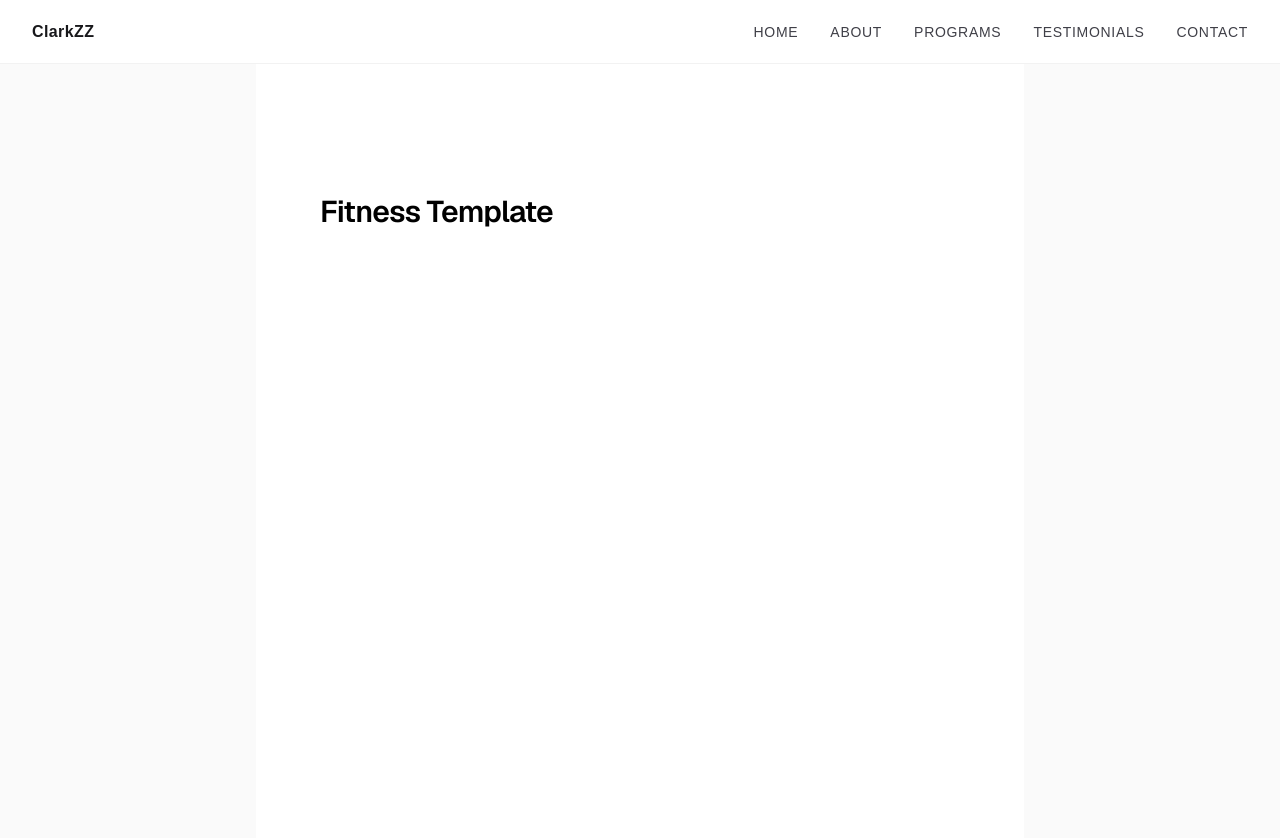
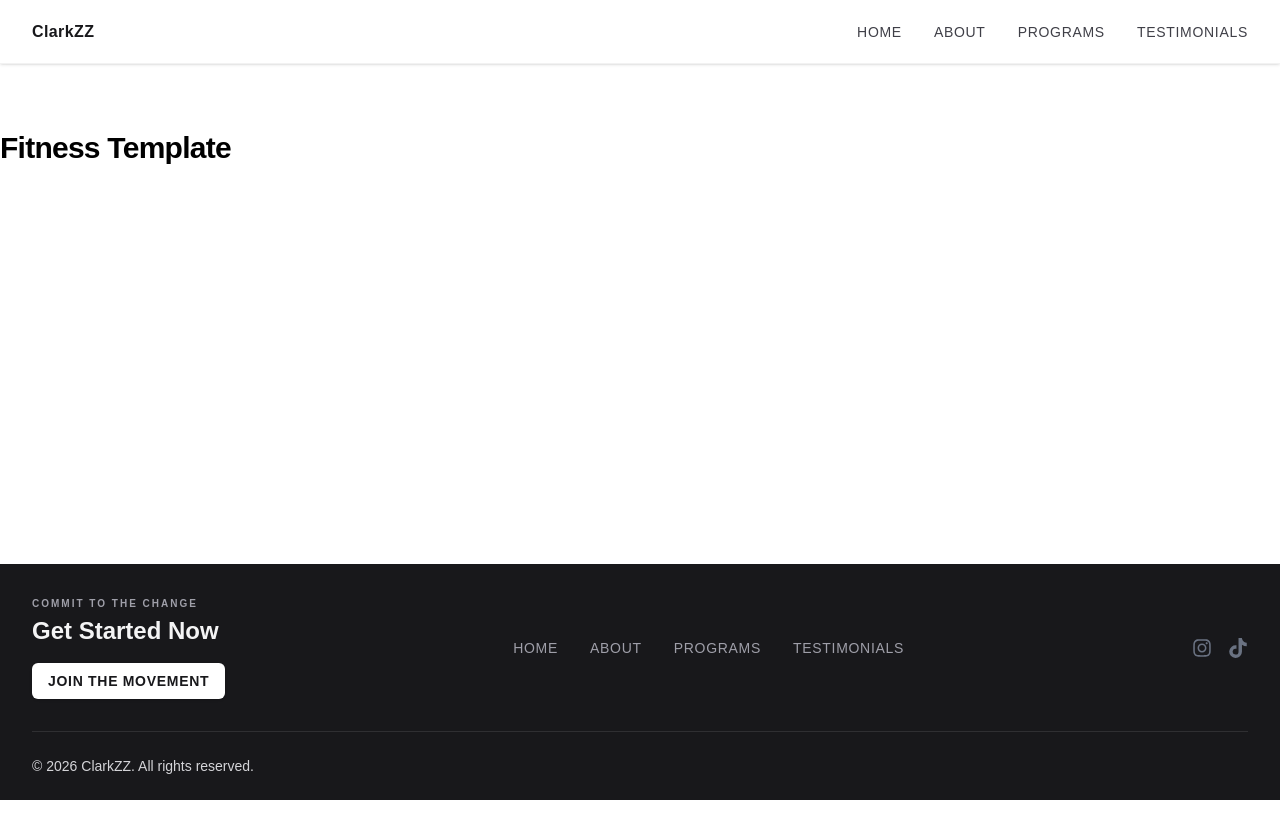
Before and after one commit to alejandro-cartagena/fitness-template, a Next.js app: page / in a window 1280 px wide. Shown: the top 838 px of the page. After the commit the page ends 800 px from the top, so only its background shows below. Built offline with nearby package versions, Linux system fonts and the light colour scheme.

Commit message:
Added Footer and new config items

```diff
--- a/app/layout.tsx
+++ b/app/layout.tsx
@@ -1,5 +1,6 @@
 import type { Metadata } from "next";
-import  Navbar from "../components/layout/Navbar";
+import Navbar from "../components/layout/Navbar";
+import Footer from "../components/layout/Footer";
 import { Geist, Geist_Mono } from "next/font/google";
 import "./globals.css";
 
@@ -25,11 +26,10 @@ export default function RootLayout({
 }>) {
   return (
     <html lang="en">
-      <body
-        className={`${geistSans.variable} ${geistMono.variable} antialiased`}
-      >
+      <body className={`${geistSans.variable} ${geistMono.variable} antialiased min-h-screen flex flex-col`}>
         <Navbar />
-        <div className="pt-16">{children}</div>
+        <main className="flex-1 pt-16">{children}</main>
+        <Footer />
       </body>
     </html>
   );
--- a/app/page.tsx
+++ b/app/page.tsx
@@ -2,15 +2,11 @@ import Image from "next/image";
 
 export default function Home() {
   return (
-    <div className="flex min-h-screen items-center justify-center bg-zinc-50 font-sans dark:bg-black">
-      <main className="flex min-h-screen w-full max-w-3xl flex-col items-center justify-between py-32 px-16 bg-white dark:bg-black sm:items-start">
-        <div className="flex flex-col items-center gap-6 text-center sm:items-start sm:text-left">
+    <div>
+      <main>
           <h1 className="max-w-xs text-3xl font-semibold leading-10 tracking-tight text-black dark:text-zinc-50">
             Fitness Template
           </h1>
-
-        </div>
-
       </main>
     </div>
   );
--- /dev/null
+++ b/components/layout/Footer.tsx
@@ -0,0 +1,62 @@
+import Link from "next/link";
+import { siteConfig } from "@/config/site";
+import SocialIcons from "@/components/ui/SocialIcons";
+import { navigation } from "@/config/navigation";
+
+export default function Footer() {
+  const year = new Date().getFullYear();
+
+  return (
+    <footer className="bg-zinc-900 text-zinc-300">
+      <div className="mx-auto max-w-7xl px-4 sm:px-6 lg:px-8">
+        {/* Top section: CTA on left, socials on right */}
+        <div className="flex flex-col items-start justify-between gap-6 py-8 sm:flex-row sm:items-center sm:gap-8">
+          <div className="max-w-xl text-center md:text-left mx-auto md:mx-0">
+            <p className="text-[10px] font-semibold uppercase tracking-[0.2em] text-zinc-400">
+                Commit to the Change
+            </p>
+            <h3 className="mt-1 text-xl font-semibold text-zinc-100 sm:text-2xl">
+                Get Started Now
+            </h3>
+            <div className="mt-4">
+              <Link
+                href="/#contact"
+                className="tracking-wider uppercase inline-flex items-center justify-center rounded-md bg-white px-4 py-2 text-sm font-semibold text-zinc-900 shadow-sm transition hover:bg-zinc-100 active:scale-95"
+                aria-label="Join my team"
+              >
+                Join the Movement
+              </Link>
+            </div>
+          </div>
+
+          {/* Divider */}
+          <div className="sm:hidden h-px w-full bg-white/10" />
+
+          <div className="flex md:flex-row flex-col md:gap-8 gap-4 text-center md:text-left mx-auto md:mx-0">
+            {navigation.map((item) => (
+              <Link key={item.href} href={item.href} className="text-sm uppercase tracking-wider text-zinc-400 transition-colors hover:text-zinc-100">
+                {item.label}
+              </Link>
+            ))}
+          </div>
+
+          <div className="w-full sm:w-auto md:mt-0 mt-4">
+            <div className="flex items-center justify-center md:justify-end">
+              <SocialIcons />
+            </div>
+          </div>
+        </div>
+
+        {/* Divider */}
+        <div className="h-px w-full bg-white/10" />
+
+        {/* Bottom section: Copyright */}
+        <div className="flex items-center justify-between py-6">
+          <p className="text-xs sm:text-sm text-center md:text-left mx-auto md:mx-0">
+            © {year} {siteConfig?.name ?? "Your Company"}. All rights reserved.
+          </p>
+        </div>
+      </div>
+    </footer>
+  );
+}
--- a/components/layout/Navbar.tsx
+++ b/components/layout/Navbar.tsx
@@ -32,7 +32,7 @@ export default function Navbar() {
 
   return (
     <>
-      <nav className="fixed inset-x-0 top-0 z-50 h-16 border-b border-black/5 bg-white/80 backdrop-blur supports-[backdrop-filter]:bg-white/60">
+      <nav className="inset-x-0 top-0 z-50 h-16 border-b border-black/5 bg-white/80 backdrop-blur supports-[backdrop-filter]:bg-white/60 shadow-sm">
         <div className="mx-auto flex h-full w-full max-w-7xl items-center justify-between px-4 sm:px-6 lg:px-8">
           {/* Brand */}
           <Link
--- /dev/null
+++ b/components/ui/SocialIcons.tsx
@@ -0,0 +1,35 @@
+import { FaInstagram, FaTiktok } from "react-icons/fa";
+import type { IconType } from "react-icons";
+import type { SocialPlatform } from "@/types/social";
+import { socials } from "@/config/socials";
+
+// Only map icons we support; others will be ignored gracefully
+const iconMap: Partial<Record<SocialPlatform, IconType>> = {
+  instagram: FaInstagram,
+  tiktok: FaTiktok,
+};
+
+export default function SocialIcons() {
+  return (
+    <div className="flex gap-4">
+      {socials.map((social) => {
+        const Icon = iconMap[social.platform];
+
+        if (!Icon) return null;
+
+        return (
+          <a
+            key={social.platform}
+            href={social.url}
+            target="_blank"
+            rel="noopener noreferrer"
+            className="text-gray-500 transition hover:text-zinc-100"
+            aria-label={social.platform}
+          >
+            <Icon size={20} />
+          </a>
+        );
+      })}
+    </div>
+  );
+}
--- a/config/navigation.ts
+++ b/config/navigation.ts
@@ -3,5 +3,4 @@ export const navigation = [
     { label: "About", href: "/#about" },
     { label: "Programs", href: "/#programs" },
     { label: "Testimonials", href: "/#testimonials" },
-    { label: "Contact", href: "/#contact" },
   ];
--- /dev/null
+++ b/config/socials.ts
@@ -0,0 +1,12 @@
+import type { SocialLink } from "@/types/social";
+
+export const socials: SocialLink[] = [
+    {
+      platform: "instagram",
+      url: "https://instagram.com/clarkchrm",
+    },
+    {
+      platform: "tiktok",
+      url: "https://tiktok.com/@clarkcharm",
+    },
+  ];
--- /dev/null
+++ b/config/sponsors.ts
@@ -0,0 +1,10 @@
+export const sponsors = [
+    {
+      name: "HTLT",
+      logo: "/images/sponsors/htlt.png",
+      url: "https://l.instagram.com/?u=https%3A%2F%2Fwww.htltsupps.com%2F%3Fsca_ref%3D6874211.labC5JgeUXl%26utm_source%3Dig%26utm_medium%3Dsocial%26utm_content%3Dlink_in_bio%26fbclid%3DPAZXh0bgNhZW0CMTEAc3J0YwZhcHBfaWQMMjU2MjgxMDQwNTU4AAGngBTF3a3hQi9vbbmOOer6Ex5lSK1WawMWys2J_f0vvQfrA_nls97uO5ou_FQ_aem_L4EiIN-qb8jI92DYR90N0Q&e=AT0EK5NzkPNmjgNxkCeRWJjJLmS7STXggbhH_SP7oP4H242mIwzpbf0eviH4axnE-rnwsdcaLVsWuSRpPNadGcdHH4da1bkNtoKIAdfQNw",
+      code: "CLARK",
+      description: "Use code ELITE10 for 10% off",
+    },
+
+  ];
--- a/package.json
+++ b/package.json
@@ -12,7 +12,8 @@
     "next": "16.1.6",
     "postcss": "^8.5.6",
     "react": "19.2.3",
-    "react-dom": "19.2.3"
+    "react-dom": "19.2.3",
+    "react-icons": "^5.5.0"
   },
   "devDependencies": {
     "@tailwindcss/postcss": "^4.1.18",
--- /dev/null
+++ b/types/social.ts
@@ -0,0 +1,13 @@
+export type SocialPlatform =
+  | "instagram"
+  | "tiktok"
+  | "youtube"
+  | "linkedin"
+  | "twitter"
+  | "facebook"
+  | "email";
+
+export interface SocialLink {
+  platform: SocialPlatform;
+  url: string;
+}
```
Also changed, not shown: 1 other file (tests, documents, lock files or other folders).
